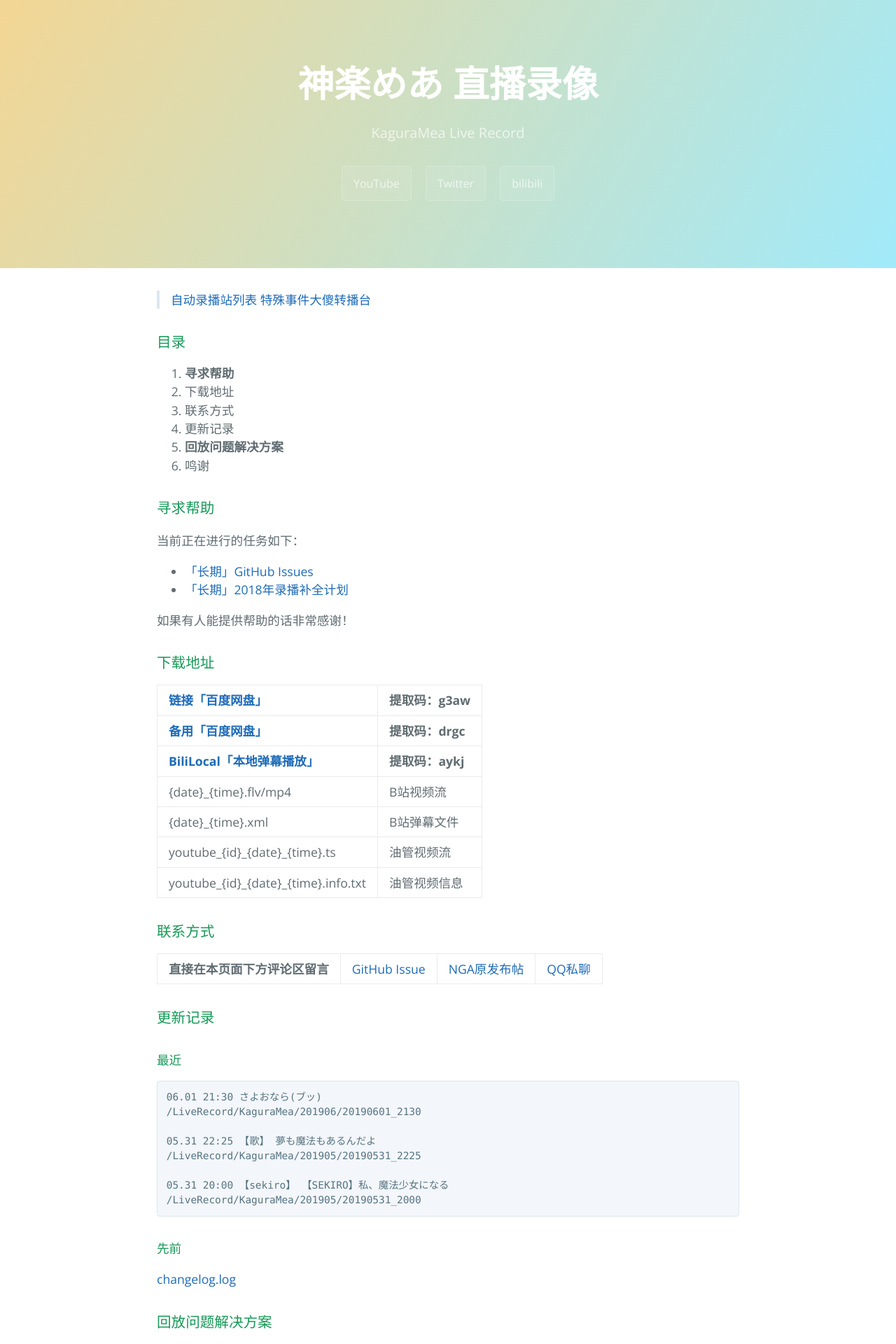
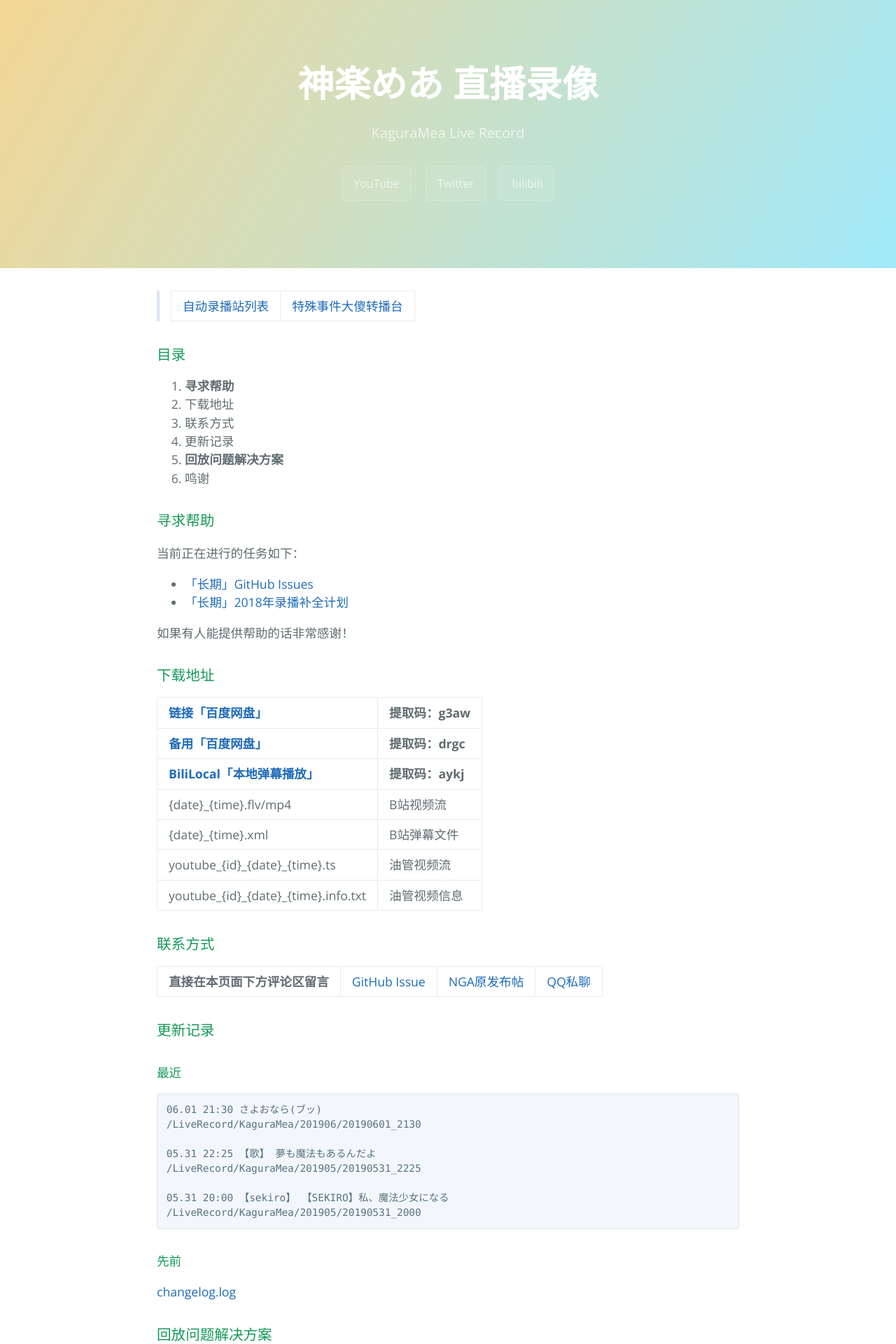
Before and after one commit to kaguramea-record/kaguramea-record.github.io, a Jekyll site: the page built from index.md, in a window 1280 px wide. Shown: the top 1920 px of the page at 70% size. Built offline with Jekyll 4.4.1, drawn with Linux system fonts in a browser that asks for light colours; comment, search, counter and statistics services are not loaded.

```diff
--- a/index.md
+++ b/index.md
@@ -2,8 +2,7 @@
 layout: default
 ---
 
-> [自动录播站列表](./auto-recorder.html)
-> [特殊事件大傻转播台](https://www.kingkong.com.tw/4194288)
+> [自动录播站列表](./auto-recorder.html) | [特殊事件大傻转播台](https://www.kingkong.com.tw/4194288)
 
 ### 目录
 
```
